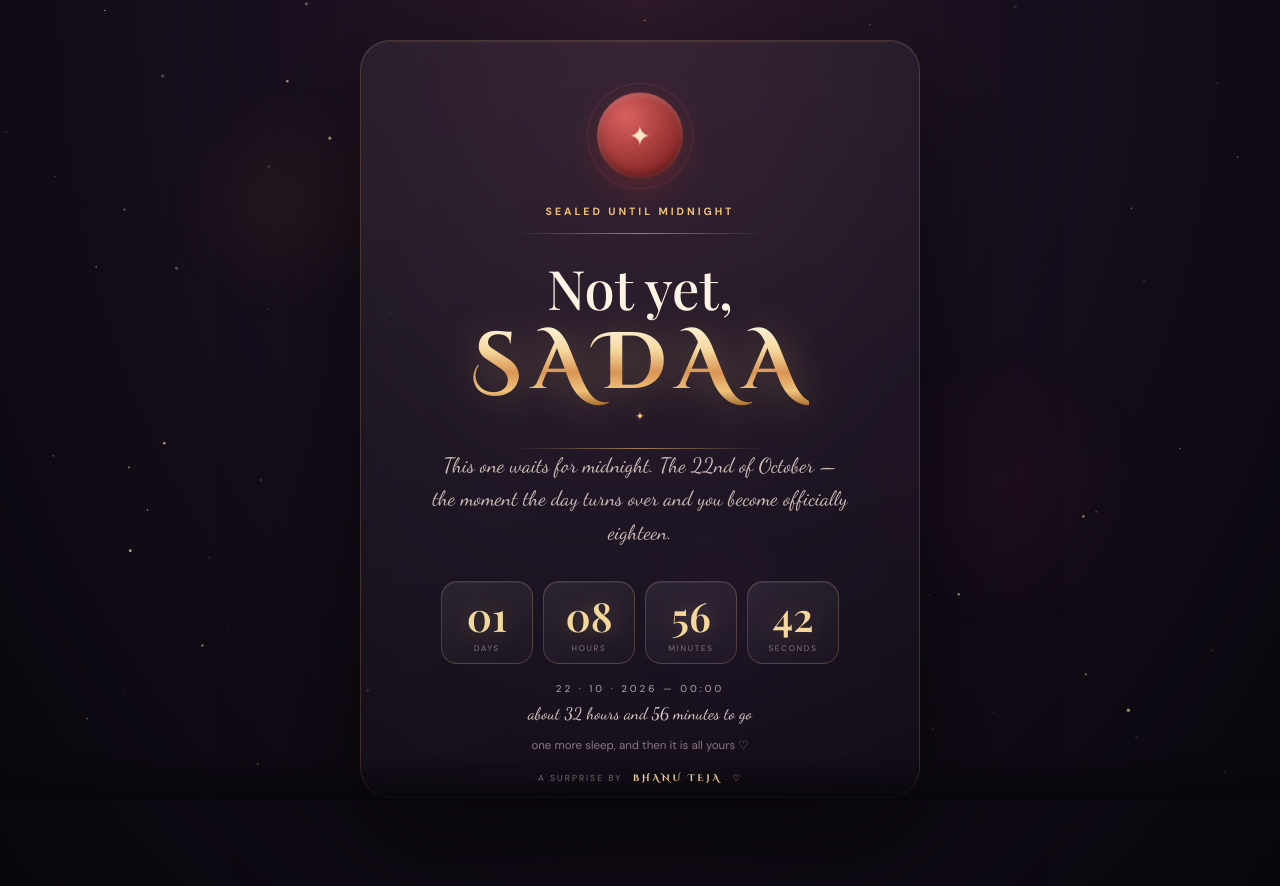
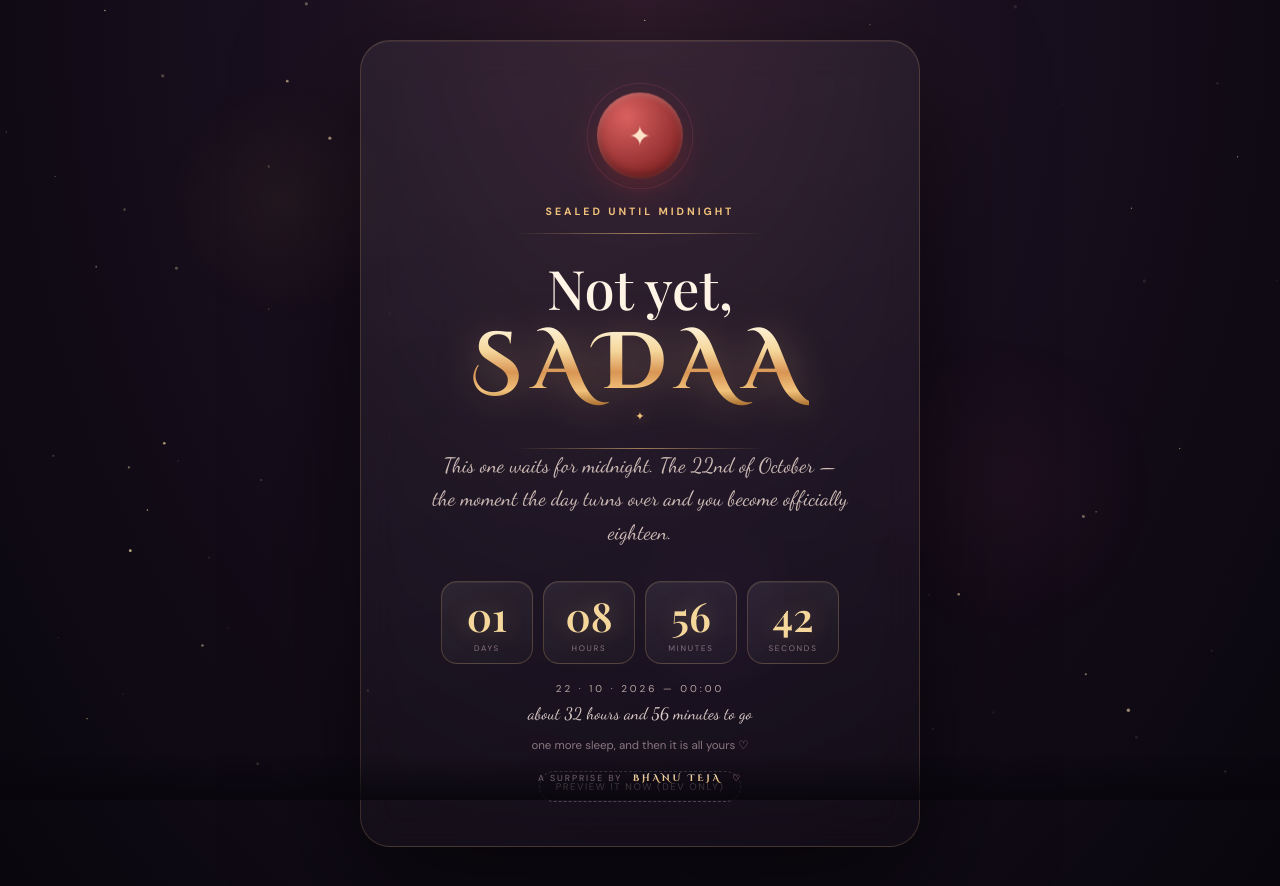
Before and after one commit to teja939052/saadz, a React (Vite) app: page / in a window 1280 px wide. Shown: the top 886 px of the page. Built offline with nearby package versions, Linux system fonts and the light colour scheme; a web font is replaced by a local one.

Commit message:
Make opening start instantly without blocking on fonts, brighten star field, add dev preview button

```diff
--- a/src/components/Locked/Locked.css
+++ b/src/components/Locked/Locked.css
@@ -161,3 +161,20 @@
   .cd-cell { padding: 11px 4px 8px; border-radius: 13px; }
   .cd-label { font-size: .42rem; letter-spacing: .14em; }
 }
+.dev-unlock {
+  margin-top: 18px;
+  padding: 8px 16px;
+  border-radius: 999px;
+  border: 1px dashed rgba(255, 255, 255, .22);
+  background: transparent;
+  color: #8a7680;
+  font-size: .6rem;
+  letter-spacing: .16em;
+  text-transform: uppercase;
+  cursor: pointer;
+  transition: all .25s;
+}
+.dev-unlock:hover {
+  color: #f5d79c;
+  border-color: rgba(240, 194, 124, .6);
+}
--- a/src/components/Locked/Locked.jsx
+++ b/src/components/Locked/Locked.jsx
@@ -71,6 +71,22 @@ export default function Locked({ onUnlocked }) {
           </p>
         )}
         <p className="tiny lock-hint">one more sleep, and then it is all yours ♡</p>
+
+        {import.meta.env.DEV && (
+          <button
+            className="dev-unlock"
+            onClick={() => {
+              try {
+                window.localStorage.setItem("sadaa-unlocked", "1");
+              } catch {
+                /* storage may be blocked */
+              }
+              onUnlocked();
+            }}
+          >
+            preview it now (dev only)
+          </button>
+        )}
       </section>
 
       <footer>
--- a/src/components/Opening/Opening.jsx
+++ b/src/components/Opening/Opening.jsx
@@ -49,7 +49,7 @@ export default function Opening({ onDone }) {
       for (let i = 0; i < COUNT; i++) {
         const target = points[i % Math.max(1, points.length)] || { x: W / 2, y: H / 2 };
         const ang = Math.random() * Math.PI * 2;
-        const dist = Math.max(W, H) * (0.3 + Math.random() * 0.95);
+        const dist = Math.max(W, H) * (0.22 + Math.random() * 0.72);
         particles.push({
           tx: target.x,
           ty: target.y,
@@ -76,7 +76,7 @@ export default function Opening({ onDone }) {
       ctx.clearRect(0, 0, W, H);
 
       // soft gold glow behind the forming name
-      const glow = clamp((t - 0.55) / 0.35);
+      const glow = clamp(0.18 + (t - 0.55) / 0.35);
       if (glow > 0) {
         ctx.save();
         ctx.globalAlpha = 0.16 * glow * fade;
@@ -118,7 +118,7 @@ export default function Opening({ onDone }) {
         const near = 1 - Math.min(1, Math.abs(x - sweepX) / (W * 0.09));
         const boost = near * near * 0.9;
 
-        ctx.globalAlpha = (0.25 + 0.75 * e) * twinkle * fade;
+        ctx.globalAlpha = (0.5 + 0.5 * e) * twinkle * fade;
         ctx.fillStyle = boost > 0.05 ? "#fff3d6" : "#f4d190";
         ctx.beginPath();
         ctx.arc(x, y, p.r * (0.7 + 0.6 * e) * (1 + boost * 0.8), 0, 6.2832);
@@ -138,10 +138,11 @@ export default function Opening({ onDone }) {
     };
 
     const forced = new URLSearchParams(window.location.search).get("t");
-    document.fonts
-      .load('700 80px "Cinzel Decorative"')
-      .catch(() => {})
-      .then(() => {
+    const fontReady = Promise.race([
+      document.fonts.load('700 80px "Cinzel Decorative"').catch(() => {}),
+      new Promise((r) => setTimeout(r, 1200)),
+    ]);
+    fontReady.then(() => {
       build();
       if (forced !== null) {
         drawFrame(Math.min(1, Math.max(0, Number(forced))));
```
Lines whose indentation alone changed are shown as unchanged.
